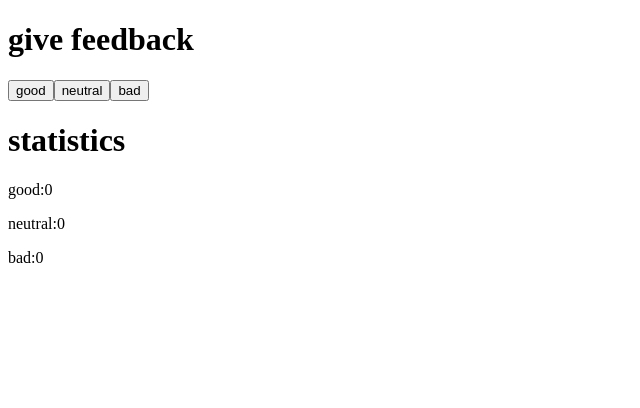
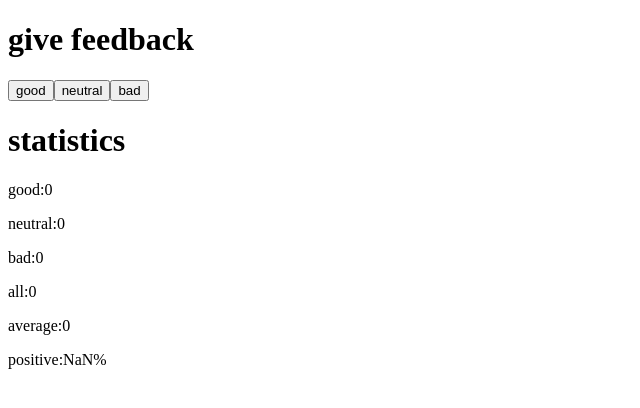
Before and after one commit to pratiksj/fullstack-exercise, a React (Create React App) app in the folder exercises/part-1/unicafe/: page / in a window 1280 px wide. Shown: the top 408 px of the page, without its empty margins (0-640 px from the left). Built offline with nearby package versions, Linux system fonts and the light colour scheme.

Commit message:
feat: complete 1:7

```diff
--- a/exercises/part-1/unicafe/src/App.js
+++ b/exercises/part-1/unicafe/src/App.js
@@ -1,27 +1,36 @@
-import { useState } from 'react'
+import { useState } from "react";
 
 const App = () => {
   // save clicks of each button to its own state
-  const [good, setGood] = useState(0)
-  const [neutral, setNeutral] = useState(0)
-  const [bad, setBad] = useState(0)
+  const [good, setGood] = useState(0);
+  const [neutral, setNeutral] = useState(0);
+  const [bad, setBad] = useState(0);
 
-  const goodHandler =()=>{
-   setGood(good+1)
-  }
+  const goodHandler = () => {
+    setGood(good + 1);
+  };
+  const neutralHandler = () => {
+    setNeutral(neutral + 1);
+  };
+  const badHandler = () => {
+    setBad(bad + 1);
+  };
 
   return (
     <div>
       <h1>give feedback</h1>
       <button onClick={goodHandler}>good</button>
-      <button>neutral</button>
-      <button>bad</button>
+      <button onClick={neutralHandler}>neutral</button>
+      <button onClick={badHandler}>bad</button>
       <h1>statistics</h1>
       <p>good:{good}</p>
       <p>neutral:{neutral}</p>
       <p>bad:{bad}</p>
+      <p>all:{good + neutral + bad}</p>
+      <p>average:{(good + neutral + bad) / 3}</p>
+      <p>positive:{(good / (good + neutral + bad)) * 100}%</p>
     </div>
-  )
-}
+  );
+};
 
-export default App
+export default App;
```
Also changed, not shown: 1 other file (tests, documents, lock files or other folders).
